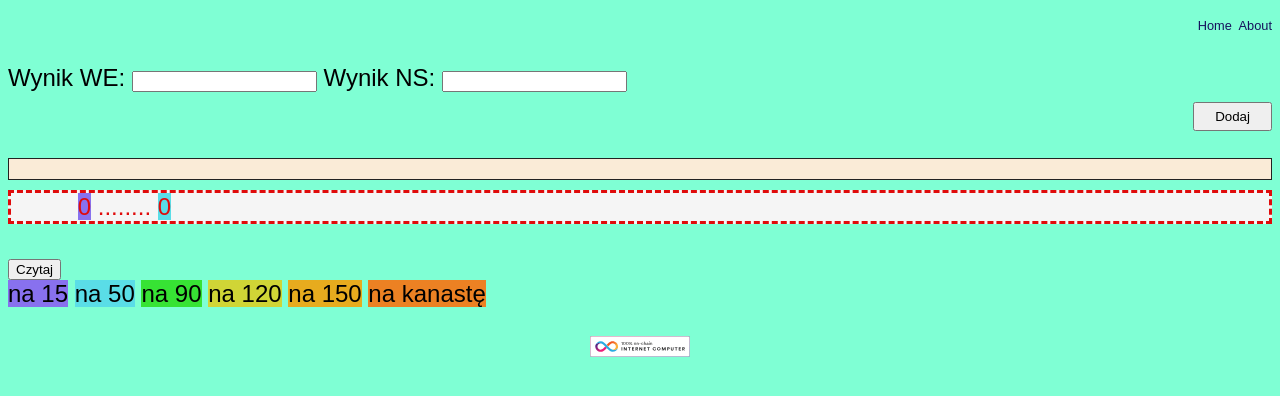
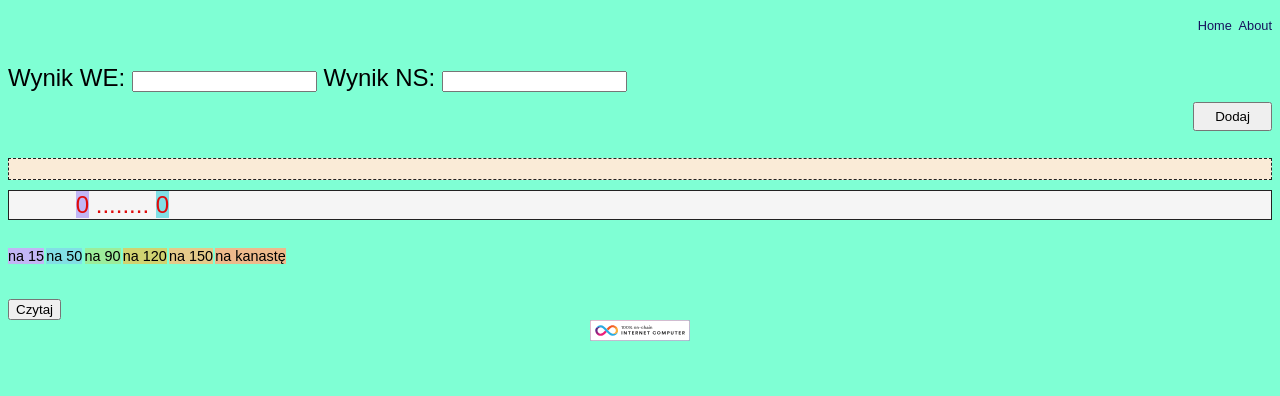
Before and after one commit to ggraczyk/karciane, a SvelteKit app in the folder src/karciane_frontend/: page / in a window 1280 px wide. Shown: the top 396 px of the page. Built offline with nearby package versions, Linux system fonts and the light colour scheme.

Commit message:
style(gui): :art: zmina kolorów

```diff
--- a/src/karciane_frontend/src/index.scss
+++ b/src/karciane_frontend/src/index.scss
@@ -30,9 +30,13 @@ nav {
   font-size: 1.5rem;
   }
 
+#error {
+  font-family: "Montserrat", sans-serif;
+  color: #fa0303;
+  font-size: 0.5rem;
+}
 span {
     font-family: "Montserrat", sans-serif;
-
     font-size: 1.5rem;
     }
 
--- a/src/karciane_frontend/src/routes/+page.svelte
+++ b/src/karciane_frontend/src/routes/+page.svelte
@@ -99,10 +99,10 @@ async function czytajWyniki() {
   <form action="#" on:submit|preventDefault={submitHandler}>
     <label for="pair1">Wynik WE: </label>
     <input id="pair1" alt="pair1" type="text" bind:value={values.pair1}/>
-    <span>{#if errors.pair1}{errors.pair1}{/if}</span>
+    <span id="error">{#if errors.pair1}{errors.pair1}{/if}</span>
      <label for="pair2">Wynik NS: </label>
     <input id="pair2" alt="pair2" type="text" bind:value={values.pair2}/>
-    <span>{#if errors.pair2}{errors.pair2}{/if}</span>
+    <span id="error">{#if errors.pair2}{errors.pair2}{/if}</span>
     {#if blokujDodaj}
       <div><button type="submit" hidden>Dodaj</button></div>
     {:else}
@@ -170,38 +170,44 @@ async function czytajWyniki() {
     <span id= "pierwszyP">{#if sumaNS>0 &&sumaNS<1500}{"" + sumaNS  }{/if}</span>
     <span id= "drugiP"   >{#if sumaNS>=1500 && sumaNS<3000}{"" + sumaNS  }{/if}</span>
     <span id= "trzeciP"  >{#if sumaNS>=3000 && sumaNS<5000}{"" + sumaNS  }{/if}</span>
-    <span id= "wygranyP"  >{#if sumaNS>=5000}{"" + sumaNS  }{/if}</span>
+    <span id= "czwartyP"  >{#if sumaNS>=5000 && sumaNS<7500}{"" + sumaNS  }{/if}</span>
+    <span id= "piatyP"  >{#if sumaNS>=7500 && sumaNS<10000}{"" + sumaNS  }{/if}</span>
+    <span id= "wygranyP"  >{#if sumaNS>=10000}{"" + sumaNS  }{/if}</span>
     ........
 
     <span id= "minusyP"   >{#if sumaWE<0}{"" + sumaWE  }{/if}</span>
     <span id= "pierwszyP">{#if sumaWE>=0 &&sumaWE<1500}{"" + sumaWE  }{/if}</span>
     <span id= "drugiP"   >{#if sumaWE>=1500 && sumaWE<3000}{"" + sumaWE  }{/if}</span>
     <span id= "trzeciP"  >{#if sumaWE>=3000 && sumaWE<5000}{"" + sumaWE  }{/if}</span>
-    <span id= "wygranyP"  >{#if sumaWE>=5000}{"" + sumaWE  }{/if}</span>
+    <span id= "czwartyP"  >{#if sumaWE>=5000 && sumaWE<7500}{"" + sumaWE  }{/if}</span>
+    <span id= "piatyP"  >{#if sumaWE>=7500 && sumaWE<10000}{"" + sumaWE  }{/if}</span>
+    <span id= "wygranyP"  >{#if sumaWE>=10000}{"" + sumaWE  }{/if}</span>
 
   </div>
   <br />
 
   <div>
-  <button on:click={czytajWyniki} >
+
+</div>
+<div id="male">
+<span id= "minusyP"  STYLE="font-size:0.9rem" >na 15</span>
+<span id= "pierwszyP" STYLE="font-size:0.9rem">na 50</span>
+<span id= "drugiP"   STYLE="font-size:0.9rem">na 90</span>
+<span id= "trzeciP"  STYLE="font-size:0.9rem">na 120</span>
+<span id= "czwartyP"  STYLE="font-size:0.9rem">na 150</span>
+<span id= "piatyP" STYLE="font-size:0.9rem" >na kanastę</span>
+</div>
+
+  <br />  <button on:click={czytajWyniki} >
     Czytaj
 </button>
-</div>
-<span id= "minusyP"   font-size=10px >na 15</span>
-<span id= "pierwszyP">na 50</span>
-<span id= "drugiP"   >na 90</span>
-<span id= "trzeciP"  >na 120</span>
-<span id= "czwartyP"  >na 150</span>
-<span id= "piatyP"  >na kanastę</span>
-
-  <br /><br />
 </main>
 
 <style>
 #wyniki {
   margin: 10px auto;
   padding: 10px 60px;
-  border: 1px solid #222;
+  border: 1px dashed #222;
   background-color:antiquewhite;
   justify-content: center;
 }
@@ -212,33 +218,38 @@ async function czytajWyniki() {
   font-family: "Montserrat", sans-serif;
   font-size: 1.5rem;
   background-color:whitesmoke;
-  border: dashed;
+  border: 1px solid #222;
+}
+
+#male {
+  font-family: "Montserrat", sans-serif;
+  font-size: 0.5rem;
 }
 
 #minusy {
   color: #e00b0b;
 }
 #minusyP {
-  background-color: #8871ee;
+  background-color: #c2b6f5;
 }
 #pierwszyP {
-  background-color:rgb(90, 221, 231);
+  background-color:rgb(130, 223, 229);
 }
 
 #drugiP {
-  background-color: #37e334;
+  background-color: #9ced9b;
 }
 
 #trzeciP {
-  background-color: #d0d536;
+  background-color: #d0d371;
 }
 
 #czwartyP {
-  background-color: #e7ab1e;
+  background-color: #e5ca8a;
 }
 
 #piatyP {
-  background-color: #ec8123;
+  background-color: #edb98c;
 }
 
 #wygranyP {
```
